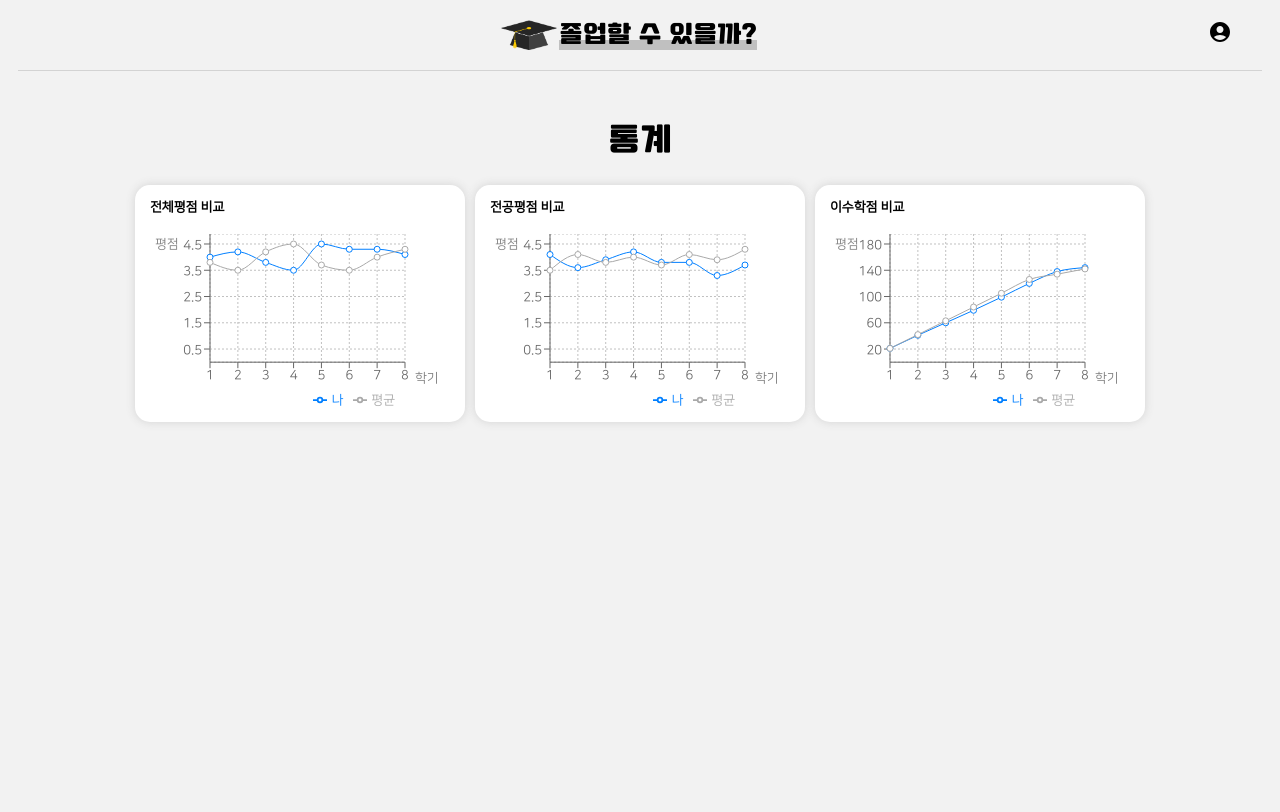
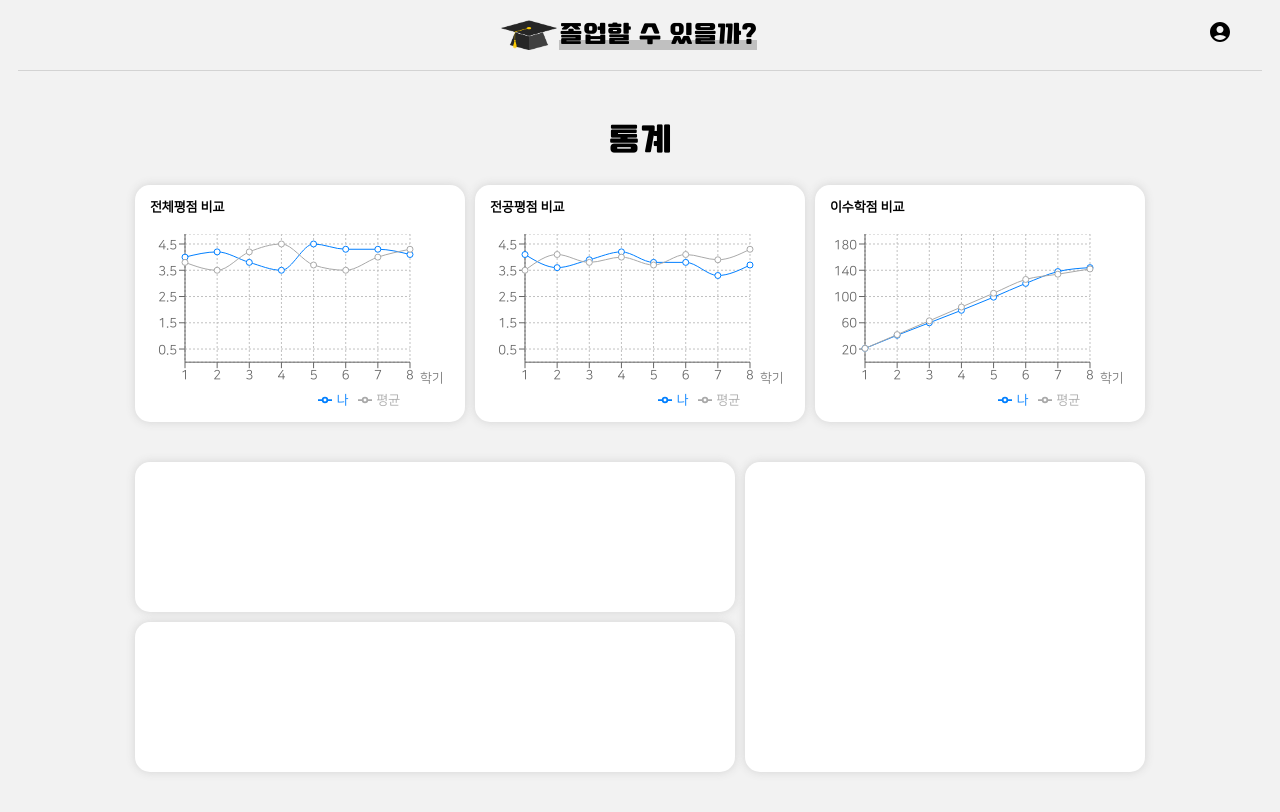
Before and after one commit to CSID-DGU/2022-2-OSSP1-MooMinn-4, a React (Create React App) app: page /stats in a window 1280 px wide. Shown: the top 812 px of the page. Built offline with nearby package versions, Linux system fonts and the light colour scheme.

Commit message:
통계 페이지 수정

```diff
--- a/src/Components/Chart.js
+++ b/src/Components/Chart.js
@@ -10,14 +10,13 @@ const chart = ({title, data}) => {
         <ResponsiveContainer aspect={11 / 6}>
           <LineChart
             data={data}
-            margin={{left:-5, right:40,bottom:-15}}
+            margin={{left:-30, right:35,bottom:-15}}
           >
             <CartesianGrid stroke="silver" strokeDasharray="2 2" />
             <XAxis
               dataKey="name"
               label={{value:"학기", offset:10, position:"right"}} />
             <YAxis
-              label={{value:"평점", position:"insideTopLeft"}}
               tickCount={10}
               padding={{top: 10}} />
             <Tooltip />
--- a/src/pages/Stats.js
+++ b/src/pages/Stats.js
@@ -29,14 +29,42 @@ const Stats = () => {
             통계
             </Box>
             <Stack
-                style={{marginTop:'20px'}}
+                style={{marginTop:'20px', marginBottom:'30px'}}
                 direction={{xs:'column', sm:'row'}}
                 justifyContent="center"
                 alignItems="center"
             >
-                <Chart data={data1} title="전체평점 비교" />
-                <Chart data={data2} title="전공평점 비교" />
-                <Chart data={data3} title="이수학점 비교" />
+                <Chart data={data1} title="전체평점 비교" dataKey={'평점'} />
+                <Chart data={data2} title="전공평점 비교" dataKey="평점" />
+                <Chart data={data3} title="이수학점 비교" dataKey="학점" />
+            </Stack>
+            <Stack flexDirection='row' justifyContent="center" mb={10}>
+                <Stack>
+                    <Box sx={{
+                        width:600,
+                        height:150,
+                        backgroundColor:'white',
+                        borderRadius:'15px',
+                        margin:'5px',
+                        boxShadow: '0 0 10px lightgray'
+                        }}></Box>
+                    <Box sx={{
+                        width:600,
+                        height:150,
+                        backgroundColor:'white',
+                        borderRadius:'15px',
+                        margin:'5px',
+                        boxShadow: '0 0 10px lightgray'
+                        }}></Box>
+                </Stack>
+                <Box sx={{
+                    width:400,
+                    height:310,
+                    backgroundColor:'white',
+                    borderRadius:'15px',
+                    margin:'5px',
+                    boxShadow: '0 0 10px lightgray'
+                    }}></Box>
             </Stack>
         </div>
     );
```
